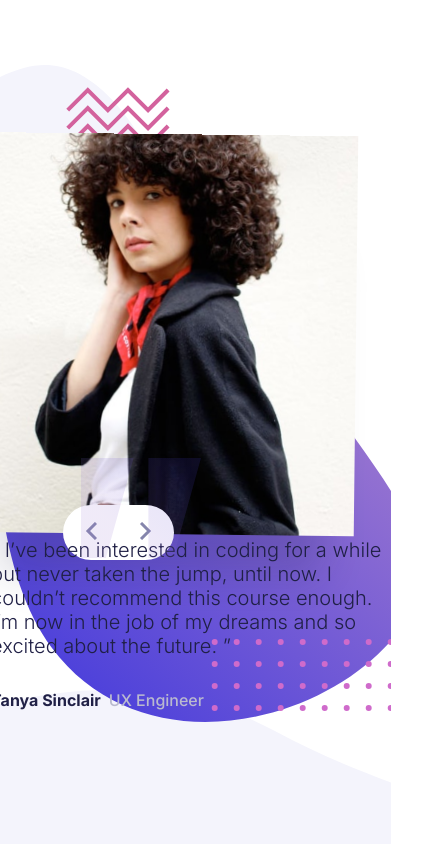
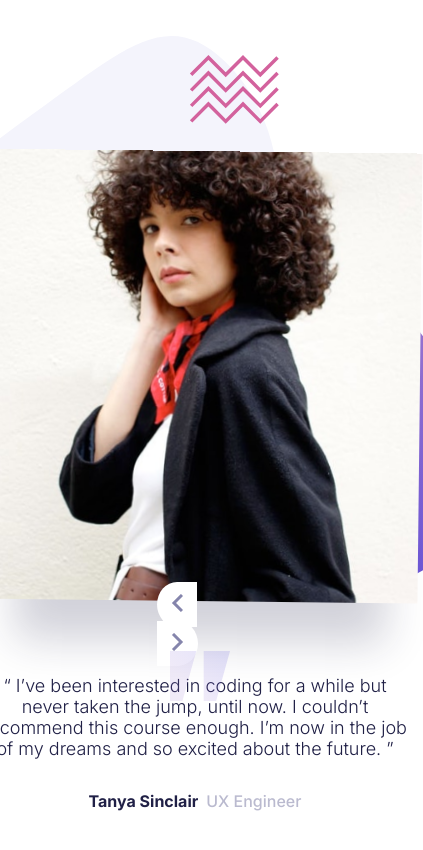
Before and after one commit to kyrylolvov/coding-bootcamp-testimonials, a plain HTML site: page index.html in a window 390 px wide. Shown: the whole page, 423 px wide, since content can reach past the window. Drawn offline with Linux system fonts and the light colour scheme.

Commit message:
Update style.css

```diff
--- a/style.css
+++ b/style.css
@@ -165,11 +165,46 @@ img {
 }
 
 @media (max-width: 768px) {
+  body {
+    background-position: center 8%, bottom left;
+    background-size: 600px, 80%;
+    width: 100vw;
+    height: 120vh;
+  }
   main {
     -webkit-box-orient: vertical;
     -webkit-box-direction: reverse;
         -ms-flex-direction: column-reverse;
             flex-direction: column-reverse;
+    margin-top: -50px;
+  }
+  .img {
+    width: 450px;
+  }
+  .slider {
+    margin: 0;
+    margin-bottom: 70px;
+  }
+  .text::before {
+    -webkit-transform: translate(-50%) scale(0.5);
+            transform: translate(-50%) scale(0.5);
+    margin: -50px 220px;
+  }
+  .main-text {
+    width: 430px;
+    font-size: 18px;
+    text-align: center;
+  }
+  .name-position {
+    -webkit-box-pack: center;
+        -ms-flex-pack: center;
+            justify-content: center;
+  }
+  .button {
+    padding: 12px 14px;
+  }
+  .slider-scroll {
+    margin: -20px 190px;
   }
 }
 /*# sourceMappingURL=style.css.map */
```
